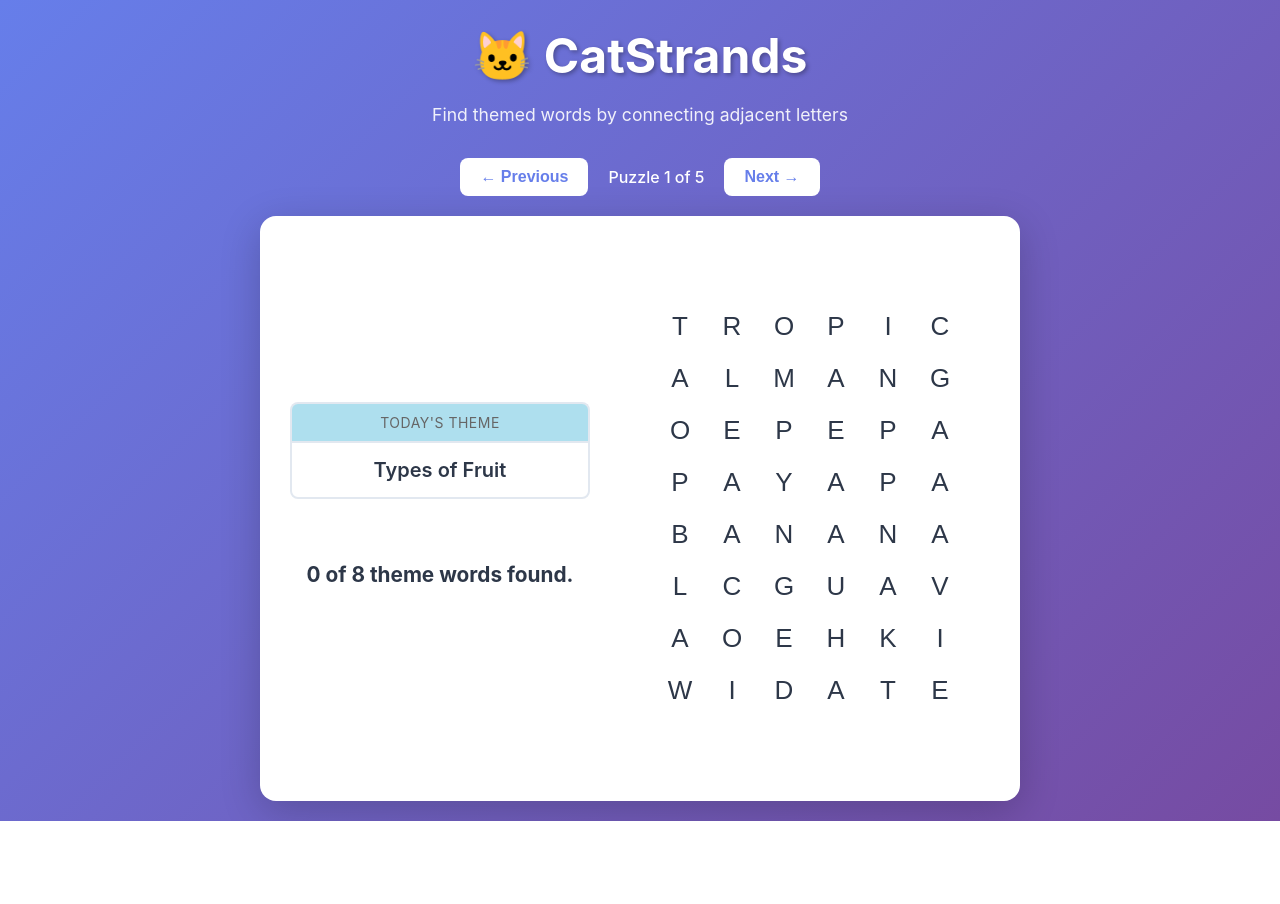
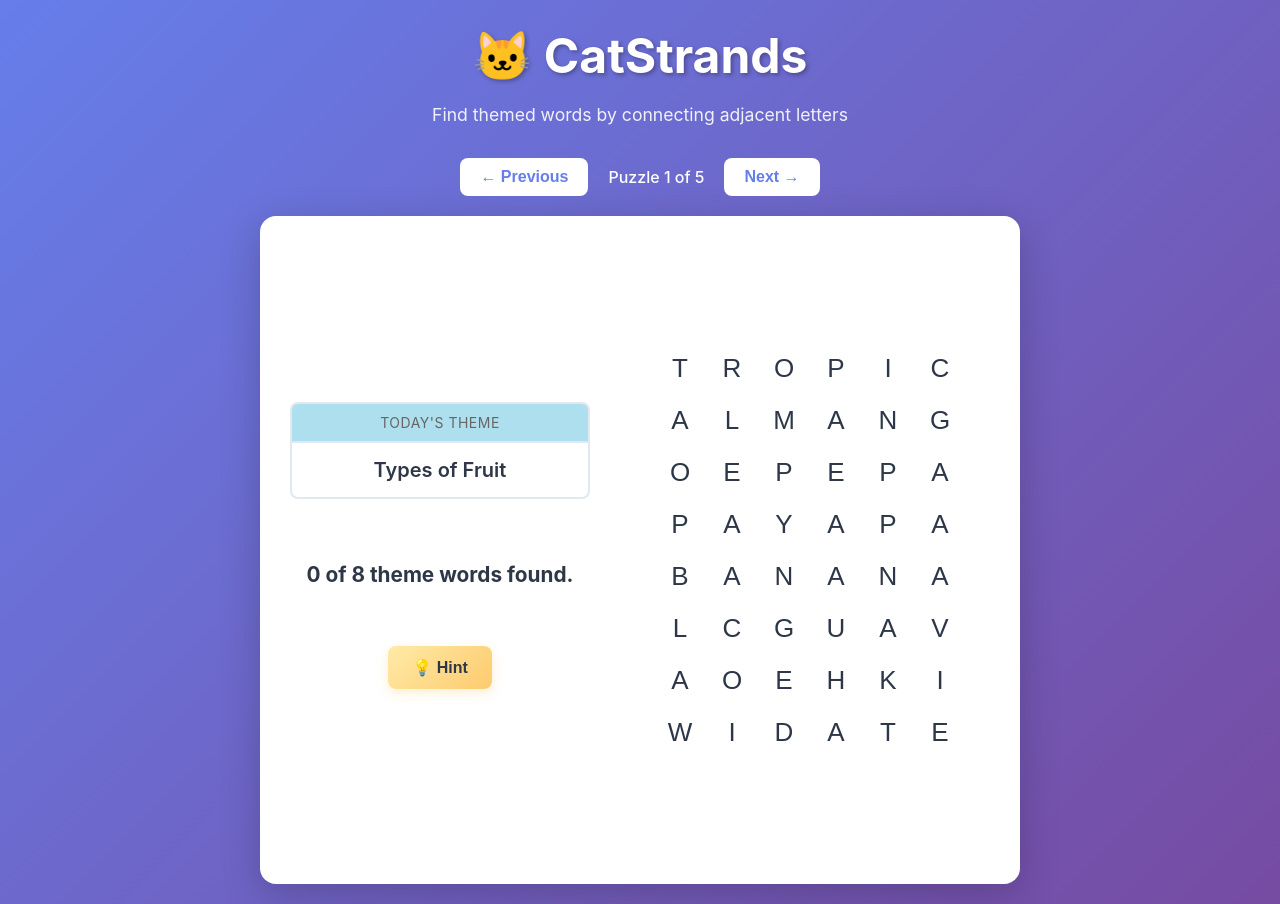
Before and after one commit to slmingol/catstrands, a React (Vite) app: page / in a window 1280 px wide. Before the commit the page ends 821 px from the top, so only its background shows below. Built offline with nearby package versions, Linux system fonts and the light colour scheme.

Commit message:
feat: Add hints feature that reveals unfound words

```diff
--- a/src/components/StrandsGame.css
+++ b/src/components/StrandsGame.css
@@ -288,6 +288,44 @@
   box-shadow: 0 4px 12px rgba(232, 67, 147, 0.4);
 }
 
+.hint-section {
+  margin-top: 20px;
+  text-align: center;
+}
+
+.hint-button {
+  background: linear-gradient(135deg, #ffeaa7 0%, #fdcb6e 100%);
+  color: #2d3748;
+  border: none;
+  padding: 12px 24px;
+  border-radius: 8px;
+  font-size: 1rem;
+  font-weight: 600;
+  cursor: pointer;
+  transition: all 0.2s;
+  box-shadow: 0 4px 12px rgba(253, 203, 110, 0.3);
+}
+
+.hint-button:hover:not(:disabled) {
+  transform: translateY(-2px);
+  box-shadow: 0 6px 16px rgba(253, 203, 110, 0.4);
+}
+
+.hint-button:active:not(:disabled) {
+  transform: translateY(0);
+}
+
+.hint-button:disabled {
+  opacity: 0.5;
+  cursor: not-allowed;
+}
+
+.hints-count {
+  margin-top: 10px;
+  font-size: 0.875rem;
+  color: #666;
+}
+
 @keyframes slideIn {
   from {
     opacity: 0;
--- a/src/components/StrandsGame.jsx
+++ b/src/components/StrandsGame.jsx
@@ -11,6 +11,8 @@ function StrandsGame({ puzzle }) {
   const [usedCells, setUsedCells] = useState(new Set());
   const [currentWord, setCurrentWord] = useState('');
   const [message, setMessage] = useState('');
+  const [hintsUsed, setHintsUsed] = useState(0);
+  const [revealedHints, setRevealedHints] = useState([]);
 
   // Check if game is won
   const isGameWon = foundWords.length === words.length + 1; // +1 for spangram
@@ -112,6 +114,24 @@ function StrandsGame({ puzzle }) {
     return { x, y };
   };
 
+  const handleHint = () => {
+    // Get list of all theme words including spangram
+    const allWords = [...words, spangram];
+    // Filter out already found words
+    const unfoundWords = allWords.filter(w => !foundWords.includes(w.toUpperCase()));
+
+    if (unfoundWords.length === 0) {
+      setMessage('All words already found!');
+      return;
+    }
+
+    // Pick a random unfound word to reveal
+    const hintWord = unfoundWords[Math.floor(Math.random() * unfoundWords.length)];
+    setRevealedHints([...revealedHints, hintWord.toUpperCase()]);
+    setHintsUsed(hintsUsed + 1);
+    setMessage(`💡 Hint: Look for "${hintWord.toUpperCase()}"`);
+  };
+
   return (
     <div className="strands-game">
       <div className="left-panel">
@@ -132,6 +152,19 @@ function StrandsGame({ puzzle }) {
               </span>
             ))}
           </div>
+        </div>
+
+        <div className="hint-section">
+          <button
+            className="hint-button"
+            onClick={handleHint}
+            disabled={isGameWon}
+          >
+            💡 Hint
+          </button>
+          {hintsUsed > 0 && (
+            <div className="hints-count">Hints used: {hintsUsed}</div>
+          )}
         </div>
 
         <div className="current-word">
```
